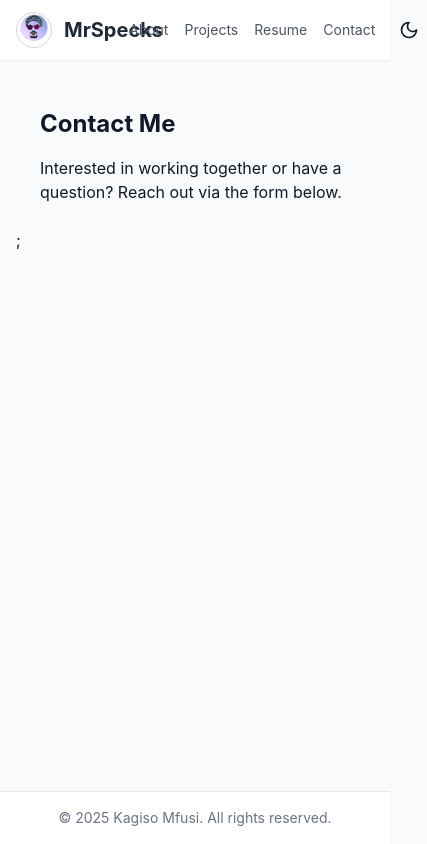
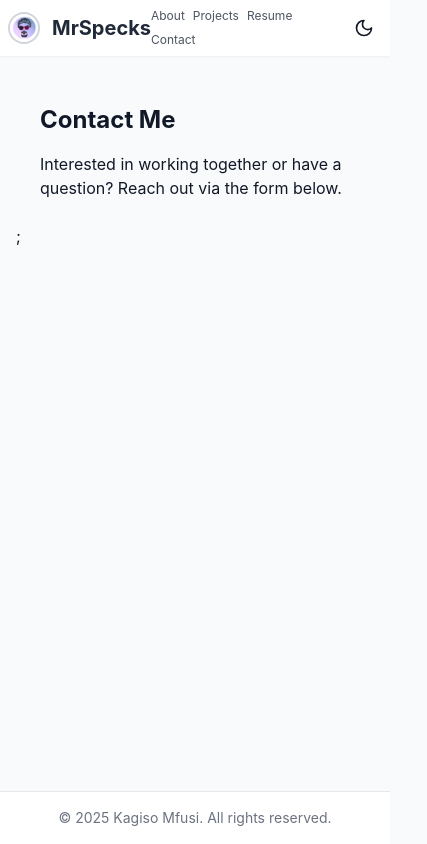
Before and after one commit to MrSpecks/MrSpecks-, a Next.js app in the folder portfolio/: page /contact in a window 390 px wide. Shown: the whole page, 427 px wide, since content can reach past the window. Built offline with nearby package versions, Linux system fonts and the light colour scheme.

Commit message:
Resized avatar + Added mobile friendly Header

```diff
--- a/portfolio/components/layout/Header.tsx
+++ b/portfolio/components/layout/Header.tsx
@@ -6,23 +6,25 @@ import DarkModeToggle from "../DarkModeToggle";
 export default function Header() {
   return (
 <header className="bg-white dark:bg-gray-900 shadow-sm sticky top-0 z-50">
-      <div className="max-w-6xl mx-auto px-4 py-3 flex justify-between items-center">
+      <div className="max-w-6xl mx-auto px-2 sm:px-4 md:px-6 py-2 sm:py-3 flex justify-between items-center">
         <div className="flex items-center gap-3">
+          <div className="w-8 h-8 sm:w-10 sm:h-10 relative">
           <Image src="/images/avatar/avatar.png"
             alt="Kagiso Mfusi"
-            width={36}
-            height={36}
-            className="rounded-full border border-gray-300 dark:border-gray-600" />
-          <Link href="/" className="text-xl font-bold text-gray-800 dark:text-white">
+            width={40}
+            height={40}
+            className="rounded-full border-2 border-gray-300 dark:border-gray-600 object-cover" />
+            </div>
+          <Link href="/" className="text-xl sm:text-xl font-bold text-gray-800 dark:text-white">
             MrSpecks
           </Link>
         </div>
         <div className="flex gap-4 items-center">
-          <nav className="flex gap-4">
-            <Link href="/about" className="text-sm hover:underline text-gray-600 dark:text-gray-300">About</Link>
-            <Link href="/projects" className="text-sm hover:underline text-gray-600 dark:text-gray-300">Projects</Link>
-            <Link href="/resume" className="text-sm hover:underline text-gray-600 dark:text-gray-300">Resume</Link>
-            <Link href="/contact" className="text-sm hover:underline text-gray-600 dark:text-gray-300">Contact</Link>
+          <nav className="flex flex-wrap gap-2 sm:gap-4">
+            <Link href="/about" className="text-xs sm:text-sm hover:underline text-gray-600 dark:text-gray-300">About</Link>
+            <Link href="/projects" className="text-xs sm:text-sm hover:underline text-gray-600 dark:text-gray-300">Projects</Link>
+            <Link href="/resume" className="text-xs sm:text-sm hover:underline text-gray-600 dark:text-gray-300">Resume</Link>
+            <Link href="/contact" className="text-xs sm:text-sm hover:underline text-gray-600 dark:text-gray-300">Contact</Link>
           </nav>
           <DarkModeToggle />
         </div>
```
Also changed, not shown: portfolio/public/images/avatar/avatar.png.
